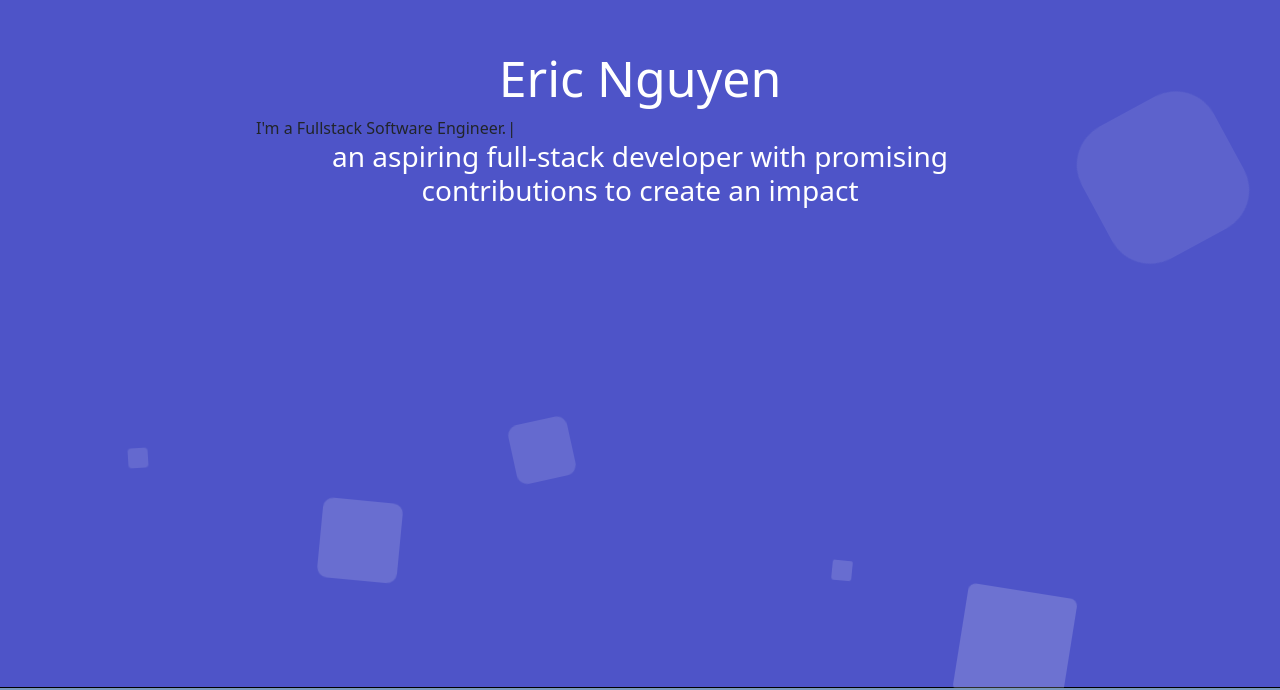
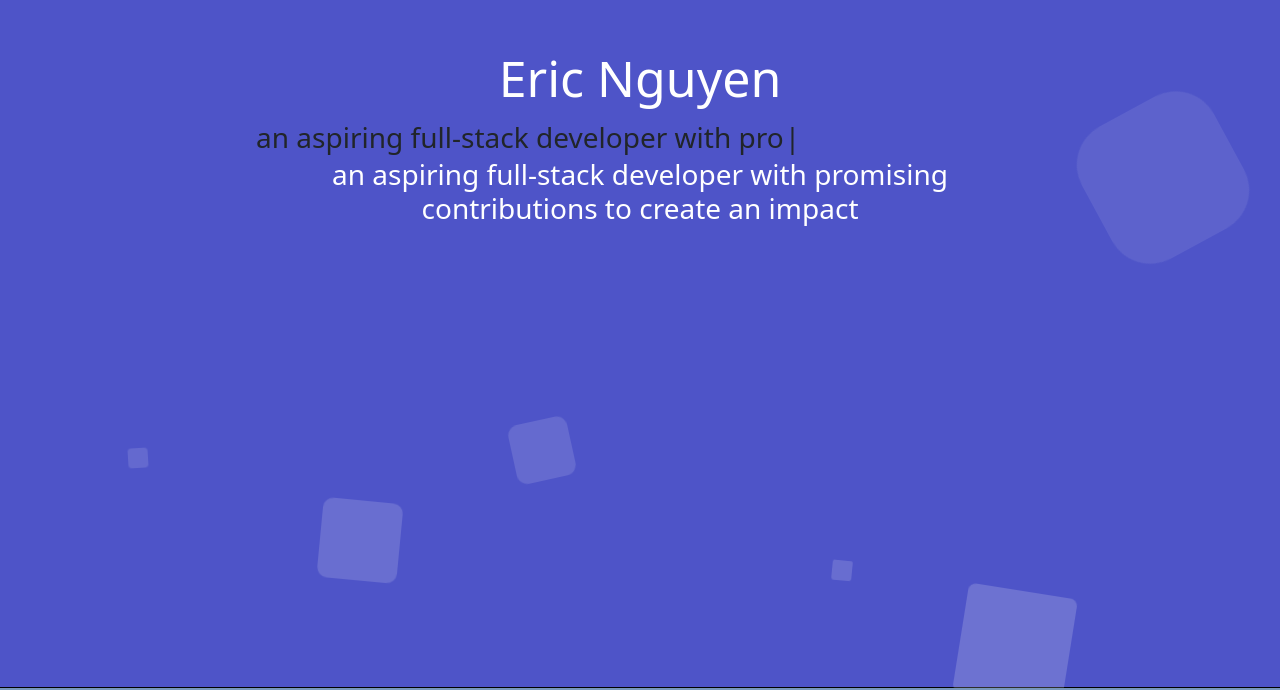
Before and after one commit to ericcnguyen04/Post-Portfolio, a React (Create React App) app: page / in a window 1280 px wide. Shown: the part 112-802 px from the top of the page. Built offline with nearby package versions, Linux system fonts and the light colour scheme.

Commit message:
font size

```diff
--- a/src/App.css
+++ b/src/App.css
@@ -84,6 +84,7 @@ body {
   /* border: solid red 2px; =====*/
   margin-left: 20%;
   margin-right: 20%;
+  font-size: 1.75rem;
 }
 
 .navContainer {
--- a/src/components/pages/Home.jsx
+++ b/src/components/pages/Home.jsx
@@ -27,7 +27,7 @@ export default function Home() {
                     <Typewriter
                         onInit={(typewriter) => {
                             typewriter
-                                .typeString("I'm a Fullstack Software Engineer.")
+                                .typeString("an aspiring full-stack developer with promising contributions to create an impact")
                                 .pauseFor(200)
                                 .start();
                         }}
```
